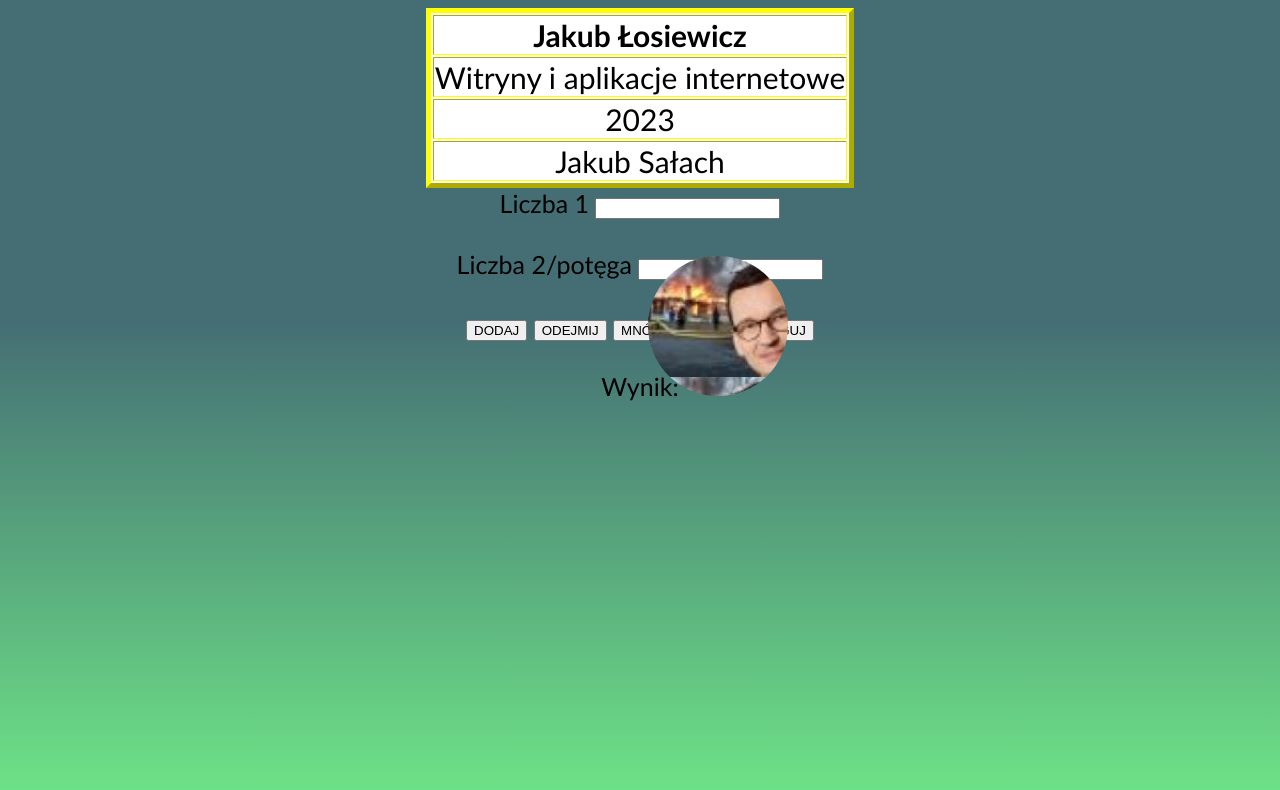
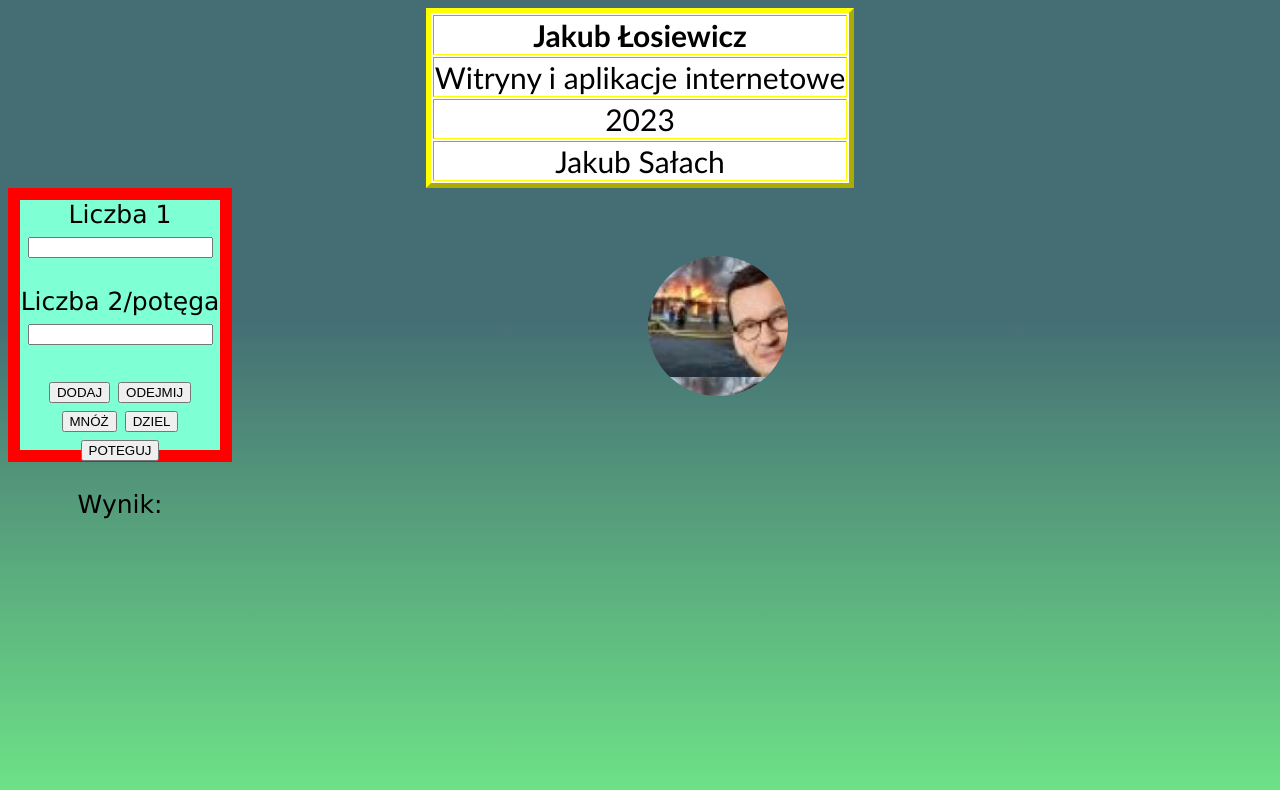
Before and after one commit to WiezenMitten7034/Jakub_rep, a plain HTML site: page index.html in a window 1280 px wide. Drawn offline with Linux system fonts and the light colour scheme.

Commit message:
Update nowy.css

```diff
--- a/nowy.css
+++ b/nowy.css
@@ -56,3 +56,18 @@ body{
           -webkit-animation-timing-function: ease-in;
       }
   }
+
+ section{
+            font-family: verdana;
+            height: 250px;
+            width: 200px;
+            background-color: aquamarine;
+            border: 12px solid red;
+
+        }
+
+        #wynik{
+            color: red;
+            text-decoration: underline;
+            font-size: 24px;
+        }
```
